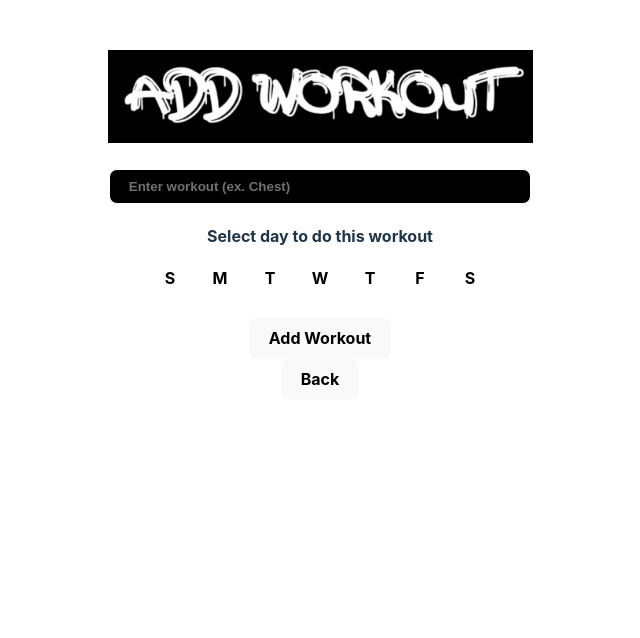
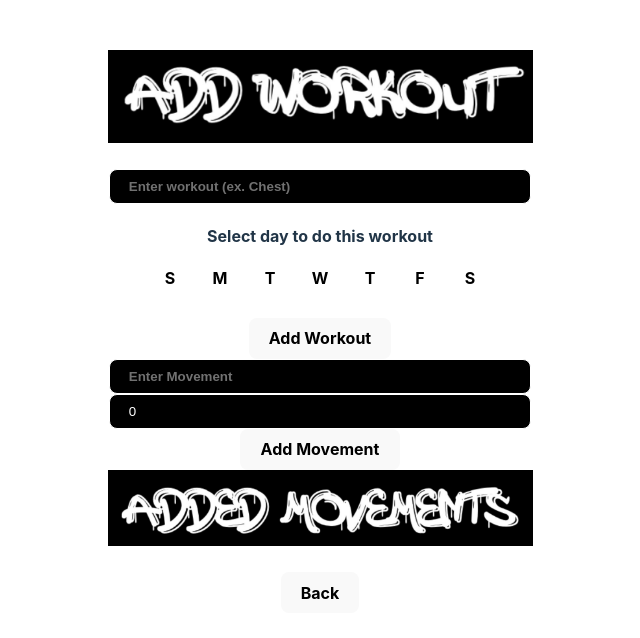
Before and after one commit to dm-1904/the-get-jacked-app, a React (Vite) app in the folder get-jacked-app/: page /add-workout in a window 1280 px wide. Shown: the top 638 px of the page, without its empty margins (320-960 px from the left). Built offline with nearby package versions, Linux system fonts and the light colour scheme.

Commit message:
movement inputs done

```diff
--- a/get-jacked-app/src/components/AddWorkout/EnterMovements.tsx
+++ b/get-jacked-app/src/components/AddWorkout/EnterMovements.tsx
@@ -0,0 +1,68 @@
+import { useContext, useState } from "react";
+import { CreateMovement } from "../../context/CreateMovements";
+import toast from "react-hot-toast";
+
+export const EnterMovement = () => {
+  const newMovement = useContext(CreateMovement);
+  const [inputMovement, setInputMovement] = useState("");
+  const [inputSets, setInputSets] = useState(0);
+
+  if (!newMovement) {
+    throw new Error("newMovement does not exist");
+  }
+  const { setMovement, setSets, postMovementAndSets } = newMovement;
+
+  const formattedInput = (input: string) => {
+    return input.charAt(0).toUpperCase() + input.slice(1).toLowerCase();
+  };
+
+  const handleNewMovement = async (e: React.FormEvent) => {
+    e.preventDefault();
+    if (!inputMovement) {
+      toast.error("Please enter a movement");
+      return;
+    }
+    if (inputSets < 1) {
+      toast.error("Sets must be more than 0");
+      return;
+    }
+    const formattedMovement = formattedInput(inputMovement);
+    setMovement(formattedMovement);
+    setSets(inputSets);
+    await postMovementAndSets(formattedMovement, inputSets);
+    setInputMovement("");
+    setInputSets(0);
+  };
+
+  return (
+    <div className="movement-box">
+      <form
+        action="submit"
+        className="enter-workout-form"
+        onSubmit={handleNewMovement}
+      >
+        <input
+          type="text"
+          className="enter-workout"
+          placeholder="Enter Movement"
+          value={inputMovement}
+          onChange={(e) => setInputMovement(e.target.value)}
+        />
+        <input
+          type="number"
+          className="enter-workout"
+          value={inputSets}
+          onChange={(e) => setInputSets(Number(e.target.value))}
+        />
+        <button className="add-workout-button">Add Movement</button>
+      </form>
+      <div className="added-movements">
+        <img
+          className="page-title"
+          src="/added-movements.jpeg"
+          alt=""
+        />
+      </div>
+    </div>
+  );
+};
--- a/get-jacked-app/src/components/AddWorkout/EnterWorkout.tsx
+++ b/get-jacked-app/src/components/AddWorkout/EnterWorkout.tsx
@@ -1,7 +1,7 @@
 import { useContext, useState } from "react";
 import { CreateWorkout } from "../../context/CreateWorkout";
 import { toast } from "react-hot-toast";
-import { useNavigate } from "react-router-dom";
+// import { useNavigate } from "react-router-dom";
 
 export const EnterWorkout = () => {
   const newWorkout = useContext(CreateWorkout);
@@ -17,7 +17,7 @@ export const EnterWorkout = () => {
     return input.charAt(0).toUpperCase() + input.slice(1).toLowerCase();
   };
 
-  const navigate = useNavigate();
+  // const navigate = useNavigate();
 
   const handleNewWorkout = async (e: React.FormEvent) => {
     e.preventDefault();
@@ -34,7 +34,7 @@ export const EnterWorkout = () => {
     await postWorkout(formattedWorkout, selectedDay);
     setInputWorkout("");
     setSelectedDay("");
-    navigate("/dashboard");
+    // navigate("/dashboard");
   };
 
   return (
--- a/get-jacked-app/src/main.tsx
+++ b/get-jacked-app/src/main.tsx
@@ -5,13 +5,16 @@ import App from "./App.tsx";
 import { CreateUserPro } from "./context/CreateUser.tsx";
 import { Toaster } from "react-hot-toast";
 import { CreateWorkoutPro } from "./context/CreateWorkout.tsx";
+import { CreateMovementPro } from "./context/CreateMovements.tsx";
 
 createRoot(document.getElementById("root")!).render(
   <StrictMode>
     <CreateUserPro>
       <CreateWorkoutPro>
-        <App />
-        <Toaster />
+        <CreateMovementPro>
+          <App />
+          <Toaster />
+        </CreateMovementPro>
       </CreateWorkoutPro>
     </CreateUserPro>
   </StrictMode>
--- a/get-jacked-app/src/pages/AddWorkout.tsx
+++ b/get-jacked-app/src/pages/AddWorkout.tsx
@@ -1,5 +1,6 @@
 import { useNavigate } from "react-router-dom";
 import { EnterWorkout } from "../components/AddWorkout/EnterWorkout";
+import { EnterMovement } from "../components/AddWorkout/EnterMovements";
 
 export const AddWorkout = () => {
   const navigate = useNavigate();
@@ -16,6 +17,7 @@ export const AddWorkout = () => {
         alt=""
       />
       <EnterWorkout />
+      <EnterMovement />
 
       <button onClick={handleBack}>Back</button>
     </div>
```
Also changed, not shown: get-jacked-app/public/added-movements.jpeg (added), 1 other file (tests, documents, lock files or other folders).
